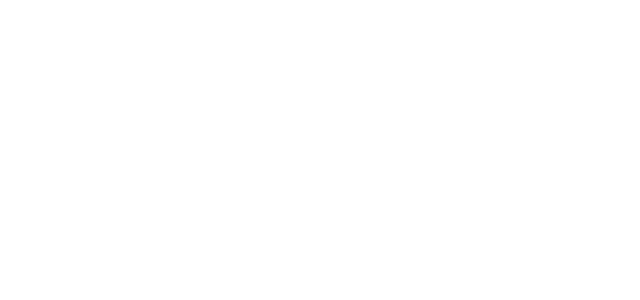
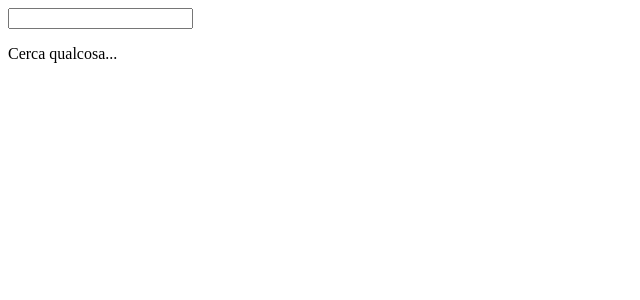
Before and after one commit to AmedeoPioSpina/vite-boolflix, a Vue app: page / in a window 1280 px wide. Shown: the top 300 px of the page, without its empty margins (0-640 px from the left). Built offline with nearby package versions, Linux system fonts and the light colour scheme.

Commit message:
ricerca e stampa dei film implementate

```diff
--- a/src/App.vue
+++ b/src/App.vue
@@ -1,11 +1,32 @@
-<template lang="">
-
+<template>
+  <SearchBar @moviesListEmited="moveDataFunc" />
+  <MoviesCardsContainer v-if="moviesList.length !== 0" :moviesListProp="moviesList" />
+  <div v-else>
+    <p>Cerca qualcosa...</p>
+  </div>
 </template>
 
-<script>
+  <script>
+  import SearchBar from './components/SearchBar.vue';
+  import MoviesCardsContainer from './components/MoviesCardsContainer.vue';
+  export default {
+    components: {
+      SearchBar,
+      MoviesCardsContainer
+    },
+    data() {
+      return {
+        moviesList: []
+      }
+    },
+    methods: {
+      moveDataFunc(list){
+        this.moviesList = list;
+      }
+    },
+  }
+  </script>
 
-</script>
-
-<style lang="">
+<style scoped>
 
 </style>
--- /dev/null
+++ b/src/components/MovieCards.vue
@@ -0,0 +1,32 @@
+<template lang="">
+    <li>
+        <h2>
+            {{ movieInfo.title }}
+        </h2>
+        <p>
+            {{ movieInfo.original_title }}
+        </p>
+        <p>
+            {{ movieInfo.original_language }}
+        </p>
+        <p>
+            {{ movieInfo.vote_average }}
+        </p>
+    </li>
+</template>
+<script>
+export default {
+    name: "MovieCards",
+    props: [
+        "movieInfo"
+    ],
+    data() {
+        return {
+
+        }
+    },
+}
+</script>
+<style lang="">
+
+</style>
--- /dev/null
+++ b/src/components/MoviesCardsContainer.vue
@@ -0,0 +1,28 @@
+<template lang="">
+    <ul>
+        <MovieCards v-for="item in moviesListProp" :key="item.id" :movieInfo="item"/>
+
+    </ul>
+</template>
+
+<script>
+import MovieCards from './MovieCards.vue';
+export default {
+    name: "MoviesCardsContainer",
+    components:{
+        MovieCards
+    },
+    data() {
+        return {
+
+        }
+    },
+    props: [
+        "moviesListProp"
+    ],
+}
+</script>
+
+<style lang="">
+
+</style>
--- /dev/null
+++ b/src/components/SearchBar.vue
@@ -0,0 +1,34 @@
+<template lang="">
+    <div>
+        <input type="text" v-model="inputValue"  @keyup.enter="axiosFunc(urlTMDB + inputValue), inputValue=''">
+    </div>
+</template>
+
+<script>
+import axios from 'axios';
+
+export default {
+    name: "SearchBar",
+    data() {
+        return {
+            inputValue: "",
+            urlTMDB: "https://api.themoviedb.org/3/search/movie?api_key=a2cb9b8358fbf60f421cced84a3dd562&language=it-IT&query=",
+            moviesList: []
+        }
+    },
+    methods: {
+        axiosFunc(url) {
+            return axios.get(url)
+            .then(resp => {
+                this.moviesList= resp.data.results
+                return this.$emit("moviesListEmited", this.moviesList)
+            })
+            .catch(err => console.warn(err));
+        }
+    },
+}
+</script>
+
+<style lang="">
+
+</style>
```
